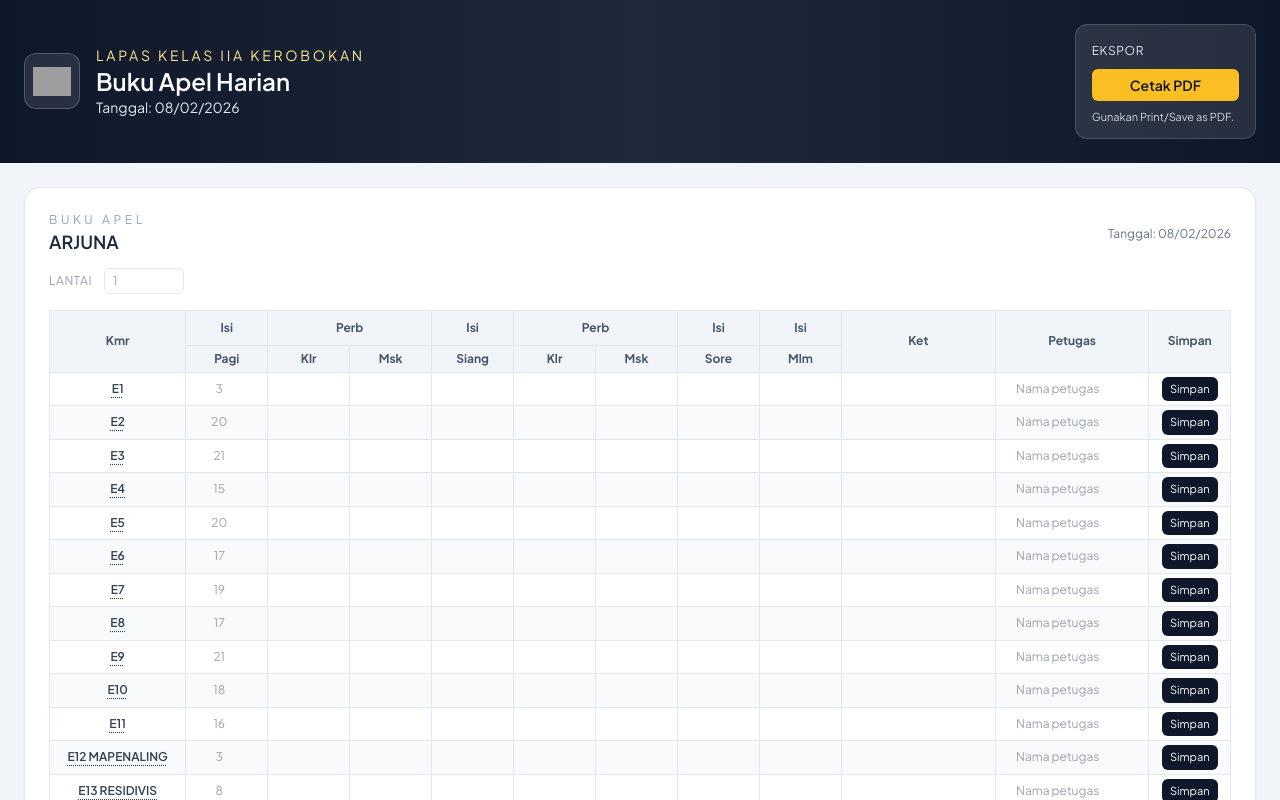
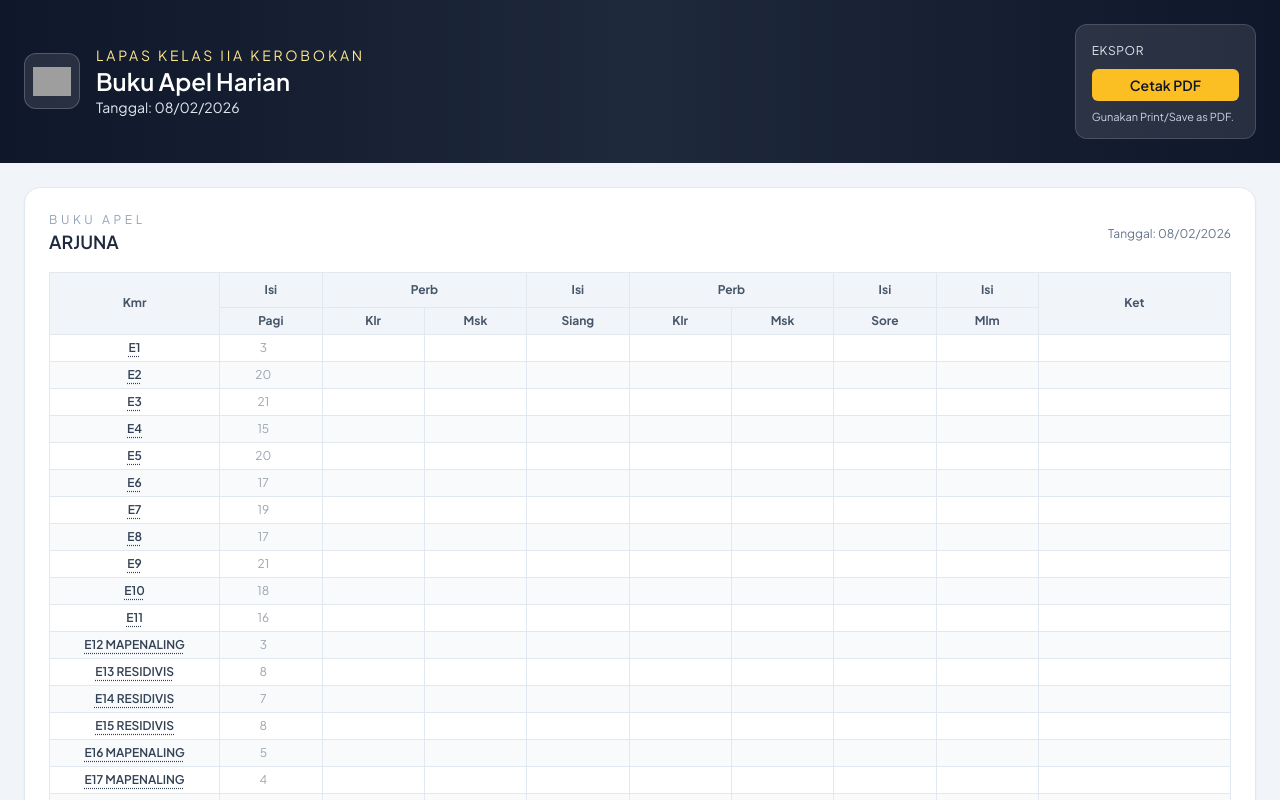
Before and after one commit to Riwantoro/E---Apel-Lapas-Kerobokan, a React (Vite) app: page / in a window 1280 px wide. Shown: the top 800 px of the page. Built offline with nearby package versions, Linux system fonts and the light colour scheme; grey boxes are pictures that could not be loaded.

Commit message:
simplify report controls

```diff
--- a/App.tsx
+++ b/App.tsx
@@ -1,4 +1,4 @@
-import React, { useEffect, useMemo, useState } from 'react';
+import React, { useEffect, useMemo, useRef, useState } from 'react';
 import wbpData from './data/wbp.json';
 
 const LOGO_URL = "https://res.cloudinary.com/dim98gun7/image/upload/v1769353691/Logo_Kementrian_Imigrasi_dan_Pemasyarakatan__2024_1_ihjxaz.png";
@@ -17,7 +17,6 @@ type RoomGridRow = {
   sore: string;
   malam: string;
   ket: string;
-  petugas: string;
 };
 
 const emptyGridRow = (): RoomGridRow => ({
@@ -30,7 +29,6 @@ const emptyGridRow = (): RoomGridRow => ({
   sore: '',
   malam: '',
   ket: '',
-  petugas: '',
 });
 
 const fallbackWisma: Wisma[] = [
@@ -141,7 +139,8 @@ const STORAGE_KEY = 'lapas-buku-apel-state-v2';
 type PersistedState = {
   wismaData: Wisma[];
   roomGrid: Record<string, RoomGridRow>;
-  lantaiByWisma: Record<string, string>;
+  petugasNama: string;
+  catatanApel: string;
 };
 
 const formatDate = () =>
@@ -177,7 +176,6 @@ const compareRoom = (a: Room, b: Room) => {
 const App: React.FC = () => {
   const [wismaData, setWismaData] = useState<Wisma[]>(initialWisma);
   const [roomGrid, setRoomGrid] = useState<Record<string, RoomGridRow>>({});
-  const [lantaiByWisma, setLantaiByWisma] = useState<Record<string, string>>({});
   const [summaryText, setSummaryText] = useState('');
   const [baruCount, setBaruCount] = useState('');
   const [bebasCount, setBebasCount] = useState('');
@@ -187,6 +185,8 @@ const App: React.FC = () => {
   const [berobatCount, setBerobatCount] = useState('');
   const [sidangCount, setSidangCount] = useState('');
   const [kerjaLuarCount, setKerjaLuarCount] = useState('');
+  const [petugasNama, setPetugasNama] = useState('');
+  const [catatanApel, setCatatanApel] = useState('');
 
   const [selectedWisma, setSelectedWisma] = useState(initialWisma[0].name);
   const [selectedRoom, setSelectedRoom] = useState(initialWisma[0].rooms[0].name);
@@ -195,6 +195,7 @@ const App: React.FC = () => {
   const [editName, setEditName] = useState<string | null>(null);
   const [editValue, setEditValue] = useState('');
   const [moveTarget, setMoveTarget] = useState<string>('');
+  const reportRef = useRef<HTMLDivElement>(null);
 
   useEffect(() => {
     const raw = localStorage.getItem(STORAGE_KEY);
@@ -203,7 +204,8 @@ const App: React.FC = () => {
       const parsed = JSON.parse(raw) as PersistedState;
       if (parsed.wismaData) setWismaData(parsed.wismaData);
       if (parsed.roomGrid) setRoomGrid(parsed.roomGrid);
-      if (parsed.lantaiByWisma) setLantaiByWisma(parsed.lantaiByWisma);
+      if (parsed.petugasNama) setPetugasNama(parsed.petugasNama);
+      if (parsed.catatanApel) setCatatanApel(parsed.catatanApel);
     } catch (error) {
       console.error('Gagal memuat data lokal', error);
     }
@@ -213,10 +215,11 @@ const App: React.FC = () => {
     const payload: PersistedState = {
       wismaData,
       roomGrid,
-      lantaiByWisma,
+      petugasNama,
+      catatanApel,
     };
     localStorage.setItem(STORAGE_KEY, JSON.stringify(payload));
-  }, [wismaData, roomGrid, lantaiByWisma]);
+  }, [wismaData, roomGrid, petugasNama, catatanApel]);
 
   const allRooms = useMemo(() => {
     return wismaData.flatMap((wisma) =>
@@ -328,6 +331,11 @@ const App: React.FC = () => {
       reportLabel('SIDANG') + valueText(sidangCount || '-'),
       reportLabel('KERJA LUAR') + valueText(kerjaLuarCount || '-'),
     ];
+    if (catatanApel.trim()) {
+      lines.push('');
+      lines.push('CATATAN KEGIATAN:');
+      lines.push(catatanApel.trim());
+    }
     setSummaryText(lines.join('\n'));
   };
 
@@ -414,29 +422,9 @@ const App: React.FC = () => {
             <div className="flex flex-col md:flex-row md:items-center md:justify-between gap-2">
               <div>
                 <p className="text-xs uppercase tracking-[0.3em] text-slate-400">Buku Apel</p>
-                <h2 className="text-lg font-semibold text-slate-800">
-                  {wisma.name.toUpperCase()}
-                  {lantaiByWisma[wisma.name] ? ` (LANTAI ${lantaiByWisma[wisma.name]})` : ''}
-                </h2>
+                <h2 className="text-lg font-semibold text-slate-800">{wisma.name.toUpperCase()}</h2>
               </div>
               <div className="text-xs text-slate-500">Tanggal: {formatDate()}</div>
-            </div>
-
-            <div className="mt-3 flex flex-wrap items-center gap-3 no-print">
-              <label className="text-xs uppercase tracking-wider text-slate-400">Lantai</label>
-              <input
-                type="number"
-                min={0}
-                value={lantaiByWisma[wisma.name] ?? ''}
-                onChange={(event) =>
-                  setLantaiByWisma((prev) => ({
-                    ...prev,
-                    [wisma.name]: event.target.value,
-                  }))
-                }
-                className="w-20 px-2 py-1 border border-slate-200 rounded-md text-xs"
-                placeholder="1"
-              />
             </div>
 
             <div className="mt-4 overflow-x-auto">
@@ -451,8 +439,6 @@ const App: React.FC = () => {
                     <th colSpan={1} className="border border-slate-200 px-2 py-2 text-center">Isi</th>
                     <th colSpan={1} className="border border-slate-200 px-2 py-2 text-center">Isi</th>
                     <th rowSpan={2} className="border border-slate-200 px-2 py-2 text-center">Ket</th>
-                    <th rowSpan={2} className="border border-slate-200 px-2 py-2 text-center">Petugas</th>
-                    <th rowSpan={2} className="border border-slate-200 px-2 py-2 text-center">Simpan</th>
                   </tr>
                   <tr>
                     <th className="border border-slate-200 px-2 py-1 text-center">Pagi</th>
@@ -505,25 +491,6 @@ const App: React.FC = () => {
                             />
                           </td>
                         ))}
-                        <td className="border border-slate-200 px-1 py-1 text-center">
-                          <input
-                            type="text"
-                            value={row.petugas}
-                            onChange={(event) =>
-                              updateGridRow(wisma.name, room.name, 'petugas', event.target.value)
-                            }
-                            placeholder="Nama petugas"
-                            className="w-32 bg-transparent text-left px-2 focus:outline-none"
-                          />
-                        </td>
-                        <td className="border border-slate-200 px-2 py-1 text-center">
-                          <button
-                            type="button"
-                            className="px-2 py-1 text-[11px] rounded-md bg-slate-900 text-white"
-                          >
-                            Simpan
-                          </button>
-                        </td>
                       </tr>
                     );
                   })}
@@ -533,8 +500,8 @@ const App: React.FC = () => {
           </div>
         ))}
 
-        <div className="bg-white rounded-2xl border border-slate-200 p-6 shadow-sm">
-          <h2 className="text-lg font-semibold text-slate-800">Ringkasan Apel Sore</h2>
+        <div className="bg-white rounded-2xl border border-slate-200 p-6 shadow-sm" ref={reportRef}>
+          <h2 className="text-lg font-semibold text-slate-800">Laporan Apel</h2>
           <p className="text-sm text-slate-500">Klik generate untuk membuat laporan otomatis.</p>
 
           <div className="mt-4 grid md:grid-cols-4 gap-3">
@@ -604,7 +571,27 @@ const App: React.FC = () => {
             />
           </div>
 
-          <div className="mt-4 flex flex-wrap gap-3">
+          <div className="mt-4 grid md:grid-cols-[1fr,1fr] gap-3">
+            <input
+              type="text"
+              value={petugasNama}
+              onChange={(event) => setPetugasNama(event.target.value)}
+              placeholder="Nama petugas pengisi buku apel"
+              className="px-3 py-2 border border-slate-200 rounded-lg text-sm"
+            />
+            <button
+              type="button"
+              onClick={() => {
+                generateSummary();
+                reportRef.current?.scrollIntoView({ behavior: 'smooth', block: 'start' });
+              }}
+              className="px-4 py-2 rounded-lg bg-slate-900 text-white text-sm"
+            >
+              Simpan
+            </button>
+          </div>
+
+          <div className="mt-3 flex flex-wrap gap-3">
             <button
               type="button"
               onClick={generateSummary}
@@ -621,13 +608,34 @@ const App: React.FC = () => {
             </button>
           </div>
 
+          <div className="mt-4">
+            <label className="text-xs uppercase tracking-wider text-slate-500">Catatan Kegiatan Apel (Opsional)</label>
+            <textarea
+              value={catatanApel}
+              onChange={(event) => setCatatanApel(event.target.value)}
+              rows={3}
+              className="mt-2 w-full border border-slate-200 rounded-lg p-3 text-sm"
+              placeholder="Contoh: Terjadi perkelahian kecil di blok ... / Deteksi dini ..."
+            />
+          </div>
+
           <textarea
             value={summaryText}
             readOnly
             rows={14}
-            className="mt-4 w-full border border-slate-200 rounded-lg p-3 text-sm font-mono text-slate-700"
+            className="mt-4 w-full border border-slate-200 rounded-lg p-3 text-sm font-mono text-slate-700 leading-tight"
             placeholder="Hasil laporan akan muncul di sini."
           />
+
+          <div className="mt-8 text-sm text-slate-700 print-footer">
+            <p>Kerobokan, {formatDate()}</p>
+            <p className="mt-3">Diperiksa oleh</p>
+            <p>Ka. KPLP</p>
+            <div className="mt-10">
+              <p className="font-semibold">Putu Arya Subhawa</p>
+              <p>NIP. 198610112006041001</p>
+            </div>
+          </div>
         </div>
       </div>
 
```
